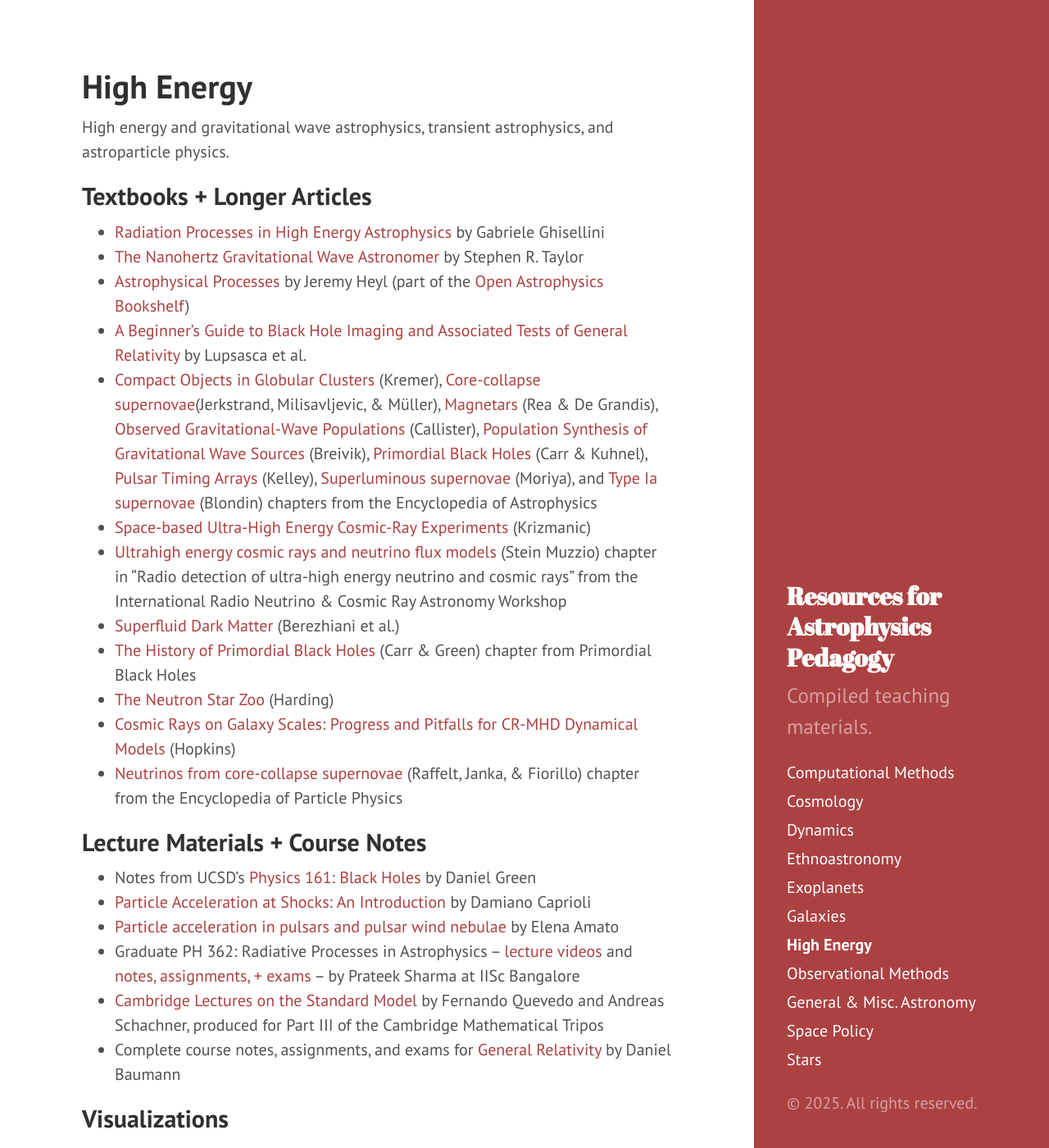
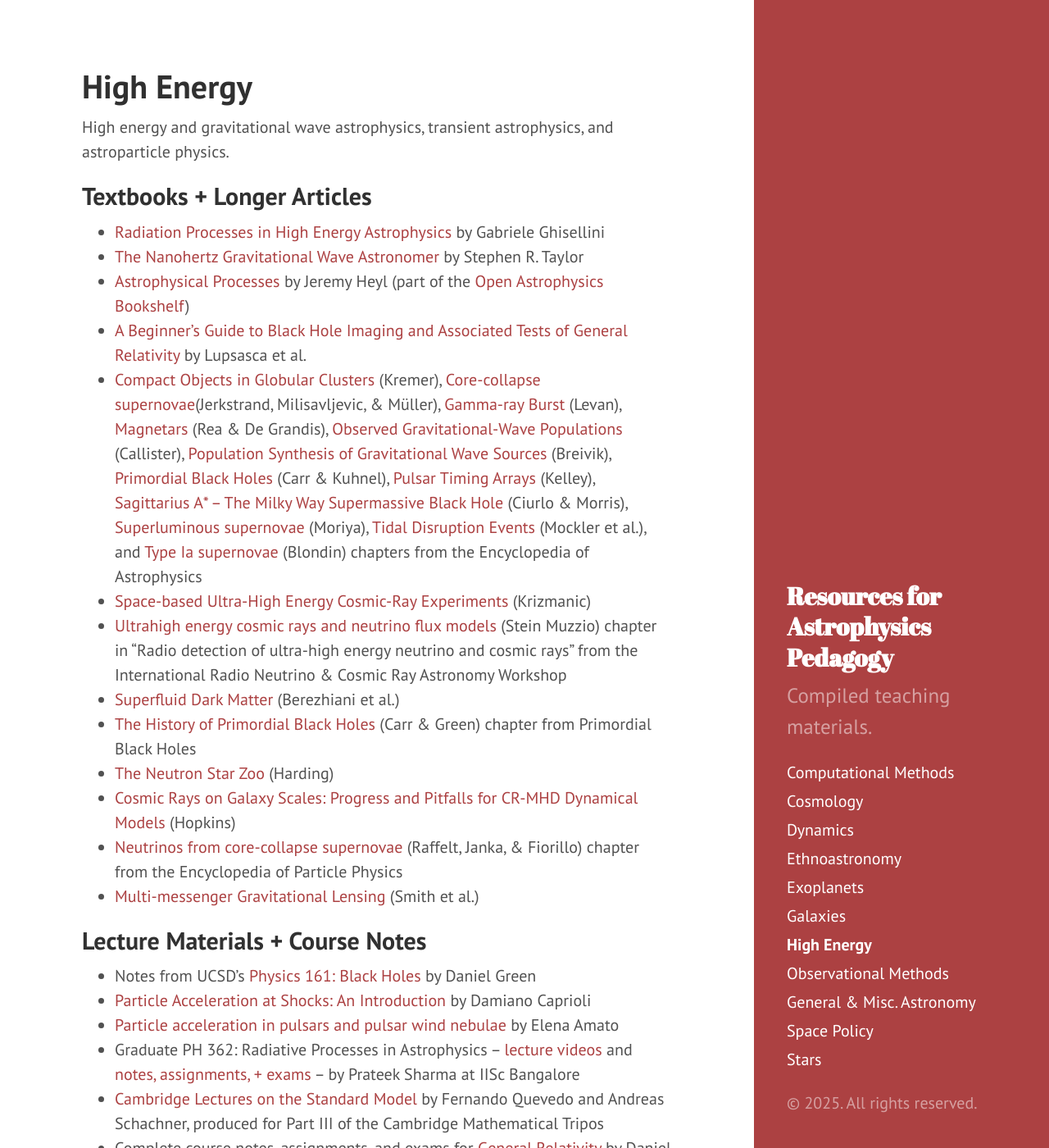
Before and after one commit to astroteaching/astroteaching.github.io, a Jekyll site: the page built from highenergy.md, in a window 1280 px wide and 1400 px high. Shown: the whole window at 82% size. Built offline with Jekyll 4.4.1, drawn with Linux system fonts in a browser that asks for light colours.

Commit message:
many updates

```diff
--- a/highenergy.md
+++ b/highenergy.md
@@ -10,7 +10,7 @@ High energy and gravitational wave astrophysics, transient astrophysics, and ast
 - [The Nanohertz Gravitational Wave Astronomer](https://arxiv.org/abs/2105.13270){:target="_blank"} by Stephen R. Taylor
 - [Astrophysical Processes](https://github.com/Open-Astrophysics-Bookshelf/astrophysical_processes_notes/blob/master/astrophysical_processes_notes.pdf){:target="_blank"} by Jeremy Heyl (part of the [Open Astrophysics Bookshelf](http://open-astrophysics-bookshelf.github.io){:target="_blank"})
 - [A Beginner's Guide to Black Hole Imaging and Associated Tests of General Relativity](https://arxiv.org/abs/2402.01290){:target="_blank"} by Lupsasca et al.
-- [Compact Objects in Globular Clusters](https://arxiv.org/abs/2508.14308){:target="_blank"} (Kremer), [Core-collapse supernovae](https://arxiv.org/abs/2503.01321){:target = "_blank"}(Jerkstrand, Milisavljevic, & Müller), [Magnetars](https://arxiv.org/abs/2503.04442){:target="_blank"} (Rea & De Grandis), [Observed Gravitational-Wave Populations](https://arxiv.org/abs/2410.19145){:target="_blank"} (Callister), [Population Synthesis of Gravitational Wave Sources](https://arxiv.org/abs/2502.03523){:target="_blank"} (Breivik), [Primordial Black Holes](https://arxiv.org/abs/2502.15279){:target="_blank"} (Carr & Kuhnel), [Pulsar Timing Arrays](https://arxiv.org/abs/2505.00797){:target="_blank"} (Kelley), [Superluminous supernovae](https://arxiv.org/abs/2407.12302){:target="_blank"} (Moriya), and [Type Ia supernovae](https://arxiv.org/abs/2411.09740){:target="_blank"} (Blondin) chapters from the Encyclopedia of Astrophysics
+- [Compact Objects in Globular Clusters](https://arxiv.org/abs/2508.14308){:target="_blank"} (Kremer), [Core-collapse supernovae](https://arxiv.org/abs/2503.01321){:target = "_blank"}(Jerkstrand, Milisavljevic, & Müller), [Gamma-ray Burst](https://arxiv.org/abs/2510.05297){:target="_blank"} (Levan), [Magnetars](https://arxiv.org/abs/2503.04442){:target="_blank"} (Rea & De Grandis), [Observed Gravitational-Wave Populations](https://arxiv.org/abs/2410.19145){:target="_blank"} (Callister), [Population Synthesis of Gravitational Wave Sources](https://arxiv.org/abs/2502.03523){:target="_blank"} (Breivik), [Primordial Black Holes](https://arxiv.org/abs/2502.15279){:target="_blank"} (Carr & Kuhnel), [Pulsar Timing Arrays](https://arxiv.org/abs/2505.00797){:target="_blank"} (Kelley), [Sagittarius A\* -- The Milky Way Supermassive Black Hole](https://arxiv.org/abs/2503.20081){:target="_blank"} (Ciurlo & Morris), [Superluminous supernovae](https://arxiv.org/abs/2407.12302){:target="_blank"} (Moriya), [Tidal Disruption Events](https://arxiv.org/abs/2511.14911){:target="_blank"} (Mockler et al.), and [Type Ia supernovae](https://arxiv.org/abs/2411.09740){:target="_blank"} (Blondin) chapters from the Encyclopedia of Astrophysics
 - [Space-based Ultra-High Energy Cosmic-Ray Experiments](https://arxiv.org/abs/2501.05569){:target="_blank"} (Krizmanic)
 - [Ultrahigh energy cosmic rays and neutrino flux models](https://arxiv.org/abs/2502.11834){:target="_blank"} (Stein Muzzio) chapter in "Radio detection of ultra-high energy neutrino and cosmic rays" from the International Radio Neutrino & Cosmic Ray Astronomy Workshop
 - [Superfluid Dark Matter](https://arxiv.org/abs/2505.23900){:target="_blank"} (Berezhiani et al.)
@@ -18,6 +18,7 @@ High energy and gravitational wave astrophysics, transient astrophysics, and ast
 - [The Neutron Star Zoo](https://arxiv.org/abs/1302.0869){:target="_blank"} (Harding)
 - [Cosmic Rays on Galaxy Scales: Progress and Pitfalls for CR-MHD Dynamical Models](https://arxiv.org/abs/2509.07104){:target="_blank"} (Hopkins)
 - [Neutrinos from core-collapse supernovae](https://arxiv.org/abs/2509.16306){:target="_blank"} (Raffelt, Janka, & Fiorillo) chapter from the Encyclopedia of Particle Physics
+- [Multi-messenger Gravitational Lensing](https://arxiv.org/abs/2503.19973){:target="_blank"} (Smith et al.)
 
 ## Lecture Materials + Course Notes
 - Notes from UCSD's [Physics 161: Black Holes](https://www.dropbox.com/s/761qjkxftmmpz7k/Black_Holes_complete.pdf?dl=0){:target="_blank"} by Daniel Green
```
Also changed, not shown: computational.md (+2 -0 lines), cosmology.md (+1 -1 lines), exoplanets.md (+3 -1 lines), galaxies.md (+1 -1 lines), resources.md (+1 -0 lines).
